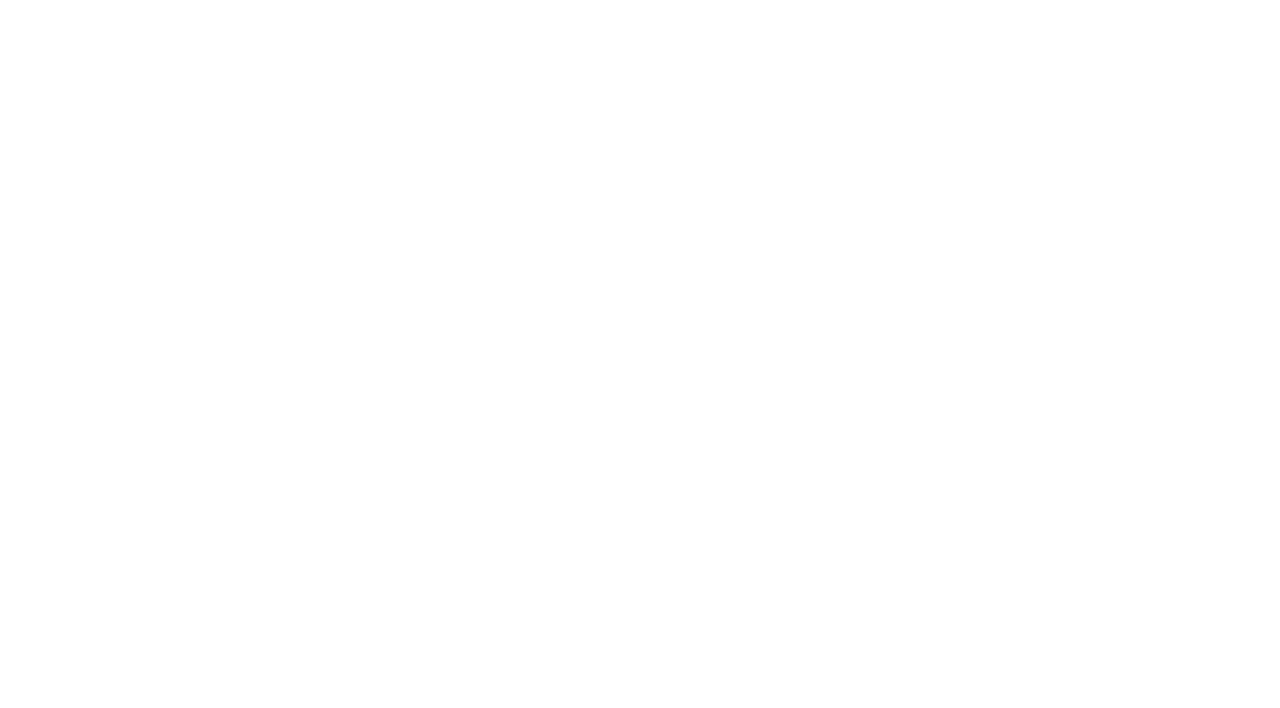
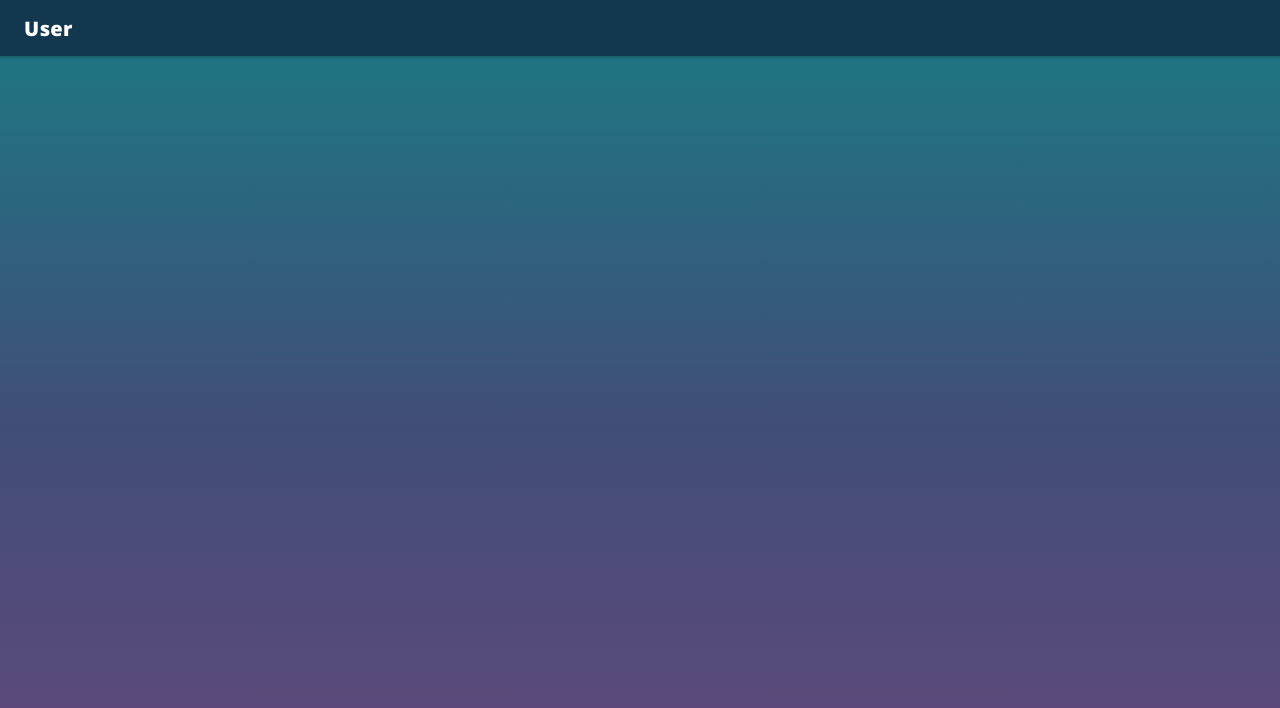
Before and after one commit to gskrap/cdi-2020, a React (Create React App) app: page /users/1 in a window 1280 px wide. Shown: the top 708 px of the page. Built offline with nearby package versions, Linux system fonts and the light colour scheme.

Commit message:
add user details page placeholder

```diff
--- a/src/App.tsx
+++ b/src/App.tsx
@@ -34,6 +34,7 @@ import './theme/app.scss';
 import DanceClassDetailsPage from './pages/DanceClassDetailsPage';
 import DanceClassCreatePage from './pages/DanceClassCreatePage';
 import UsersPage from './pages/UsersPage';
+import UserDetailsPage from './pages/UserDetailsPage';
 
 type AppProps = {
   userRole: UserRole | null;
@@ -81,6 +82,7 @@ const App: React.FC<AppProps & MappedActions<typeof actions>> = ({ userRole, act
           <Route exact path='/teachers' component={TeachersPage}/>
           <Route exact path='/teachers/:teacherId' component={TeacherDetailsPage}/>
           <Route exact path='/users' component={UsersPage}/>
+          <Route exact path='/users/:userId' component={UserDetailsPage}/>
         </IonRouterOutlet>
       </IonReactRouter>
     </IonApp>
--- /dev/null
+++ b/src/pages/UserDetailsPage.tsx
@@ -0,0 +1,15 @@
+import {IonContent, IonPage} from '@ionic/react';
+import React from 'react';
+import AppHeader from '../components/AppHeader';
+
+const UserDetailsPage: React.FC = () => {
+  return (
+    <IonPage id='user-details-page'>
+      <AppHeader title="User"/>
+      <IonContent>
+      </IonContent>
+    </IonPage>
+  );
+};
+
+export default UserDetailsPage;
```
